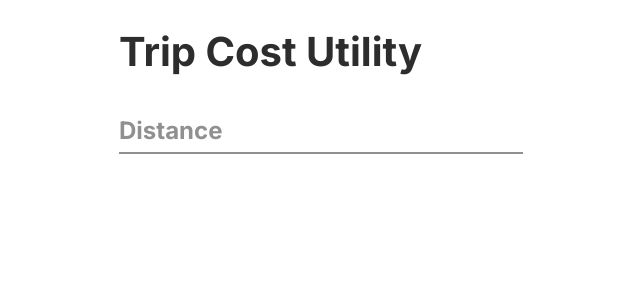
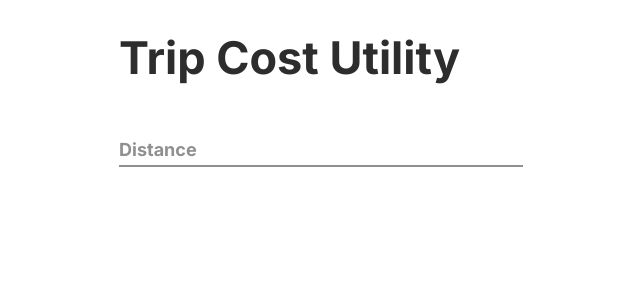
Before and after one commit to ChristofferBillman/trip-cost-utility, a React (Create React App) app: page / in a window 1280 px wide. Shown: the top 300 px of the page, without its empty margins (321-961 px from the left). Built offline with nearby package versions, Linux system fonts and the light colour scheme.

Commit message:
styles added for button and radio input

```diff
--- a/src/styles/App.css
+++ b/src/styles/App.css
@@ -4,6 +4,10 @@
 	--black: #2D2D2D;
 	--gray: #909090;
 	--primary: #8424FF;
+}
+
+html {
+	font-size: 18px;
 }
 
 h1 {
@@ -17,16 +21,19 @@ h1 {
 h2 {
 	font-family: 'Inter', sans-serif;
 	font-weight: 700;
-	font-size: 2rem;
+	font-size: 1rem;
 	margin-bottom: 1rem;
+	color: var(--gray);
+	transition-duration: 200ms;
 }
 
 label {
 	font-family: 'Inter', sans-serif;
 	font-weight: 700;
-	font-size: 1.5rem;
+	font-size: 1rem;
 	color: var(--gray);
 	position: relative;
+	transition-duration: 200ms;
 
 }
 
@@ -41,5 +48,22 @@ label {
 	display: flex;
 	flex-direction: column;
 	width: 400px;
+}
 
+.margin-container {
+	margin: 0 2rem 0 2rem;
 }
+
+button {
+	font-family: 'Inter', sans-serif;
+	font-weight: 700;
+	font-size: 1rem;
+	text-align: left;
+	color: white;
+	background-color: var(--primary);
+	border: none;
+	padding: 2rem;
+	margin: 2rem 0 2rem 0;
+	width: 100%;
+	transition-duration: 200ms;
+}
--- a/src/styles/Input.css
+++ b/src/styles/Input.css
@@ -1,6 +1,19 @@
 .input-container {
 	display: flex;
 	flex-direction: column;
+	padding: 1rem 0 1rem 0;
+}
+
+.radio-input-container {
+	display: flex;
+	justify-content: space-between;
+	padding: 1rem 0 1rem 0;
+}
+
+input[type="radio"] {
+	position: fixed;
+	pointer-events: none;
+	opacity: 0;
 }
 
 .input-container input {
@@ -8,28 +21,31 @@
 	border: none;
 	border-bottom: 2px solid var(--gray);
 	margin-bottom: 0.5rem;
-	font-size: 1.5rem;
+	font-size: 1rem;
 	font-family: 'Inter', sans-serif;
 	font-weight: 700;
 	background-color: rgba(0, 0, 0, 0);
 	color: var(--primary);
+	border-radius: 0;
+}
+
+.selected {
+	color: var(--primary);
+	transition-duration: 200ms;
 }
 
 .label-blurred {
-	color: var(--gray);
-	top: 1.5rem;
+	top: 1rem;
 	z-index: -1;
 	transition-duration: 200ms;
 }
 
 .label-focused {
-	color: var(--black);
 	top: 0;
 	transition-duration: 200ms;
 }
 
 .label-filled {
-	color: var(--gray);
 	transition-duration: 200ms;
 }
 
```
